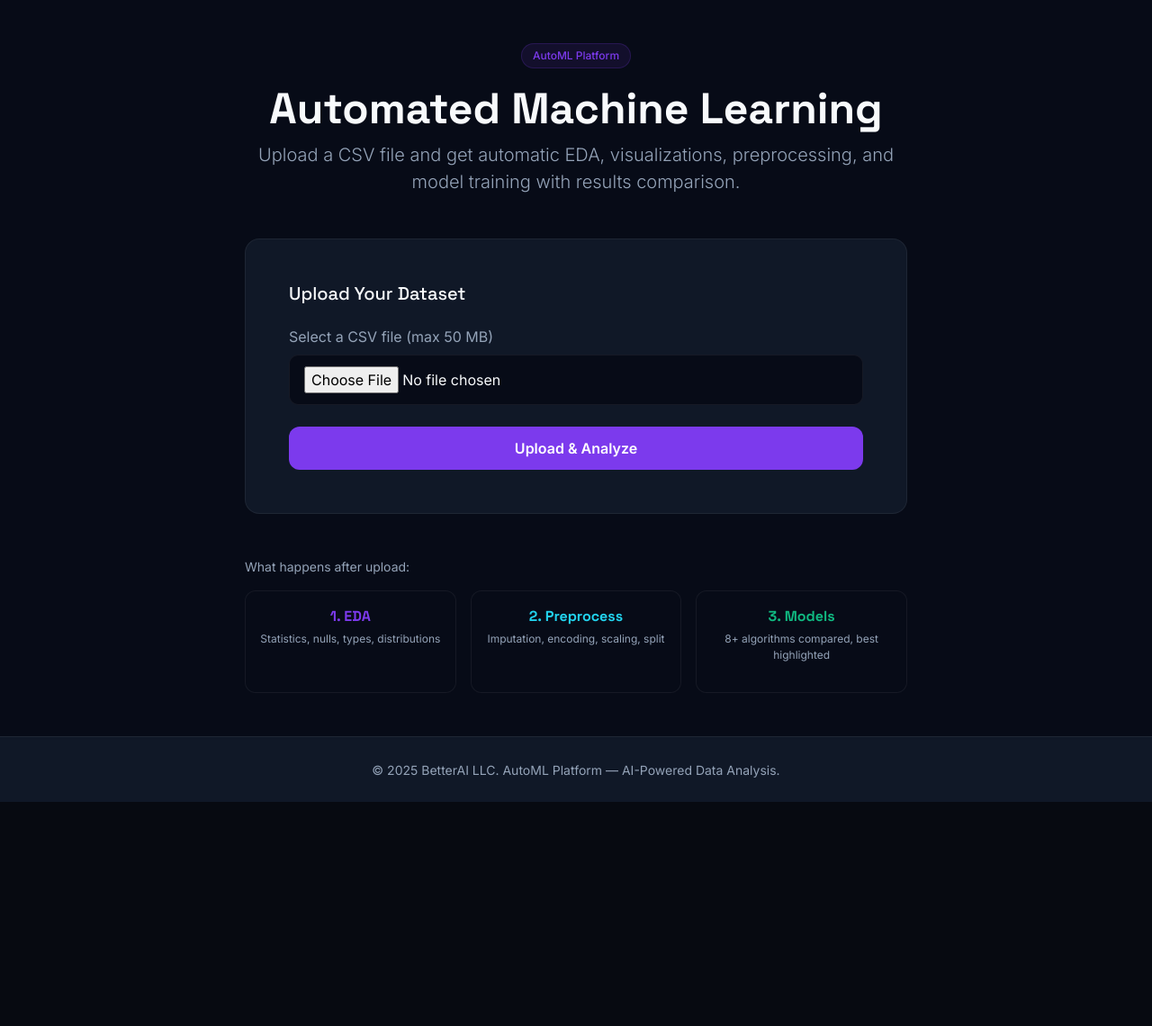
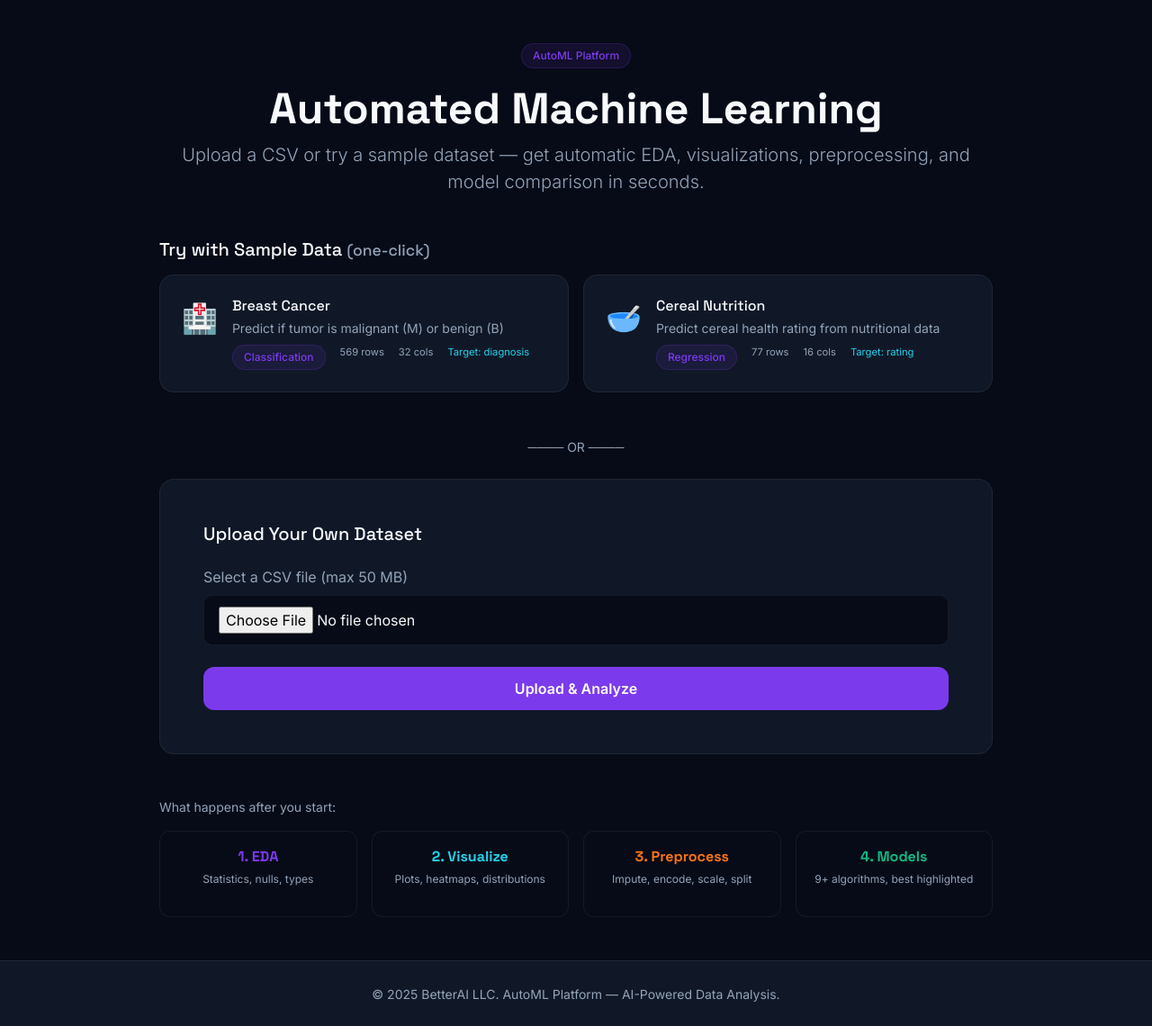
Before and after one commit to SriniPamujula/AutoML, a Flask app: page / in a window 1280 px wide. Shown: the part 56-1196 px from the top of the page at 90% size. Before the commit the page ends 947 px from the top, so only its background shows below. Run offline with Flask 3, Linux system fonts and the light colour scheme.

Commit message:
Add sample datasets: one-click analysis for Breast Cancer and Cereal without file upload

```diff
--- a/app.py
+++ b/app.py
@@ -28,8 +28,110 @@ def create_app(config_class=Config):
 
     @app.route('/', methods=['GET'])
     def index():
-        """Home page with upload form."""
-        return render_template('index.html')
+        """Home page with upload form and sample datasets."""
+        from content.samples import SAMPLE_DATASETS
+        return render_template('index.html', samples=SAMPLE_DATASETS)
+
+    @app.route('/sample/<sample_id>', methods=['GET'])
+    def run_sample(sample_id):
+        """Run analysis on a pre-configured sample dataset."""
+        from content.samples import SAMPLE_DATASETS
+        from upload_handler import detect_task_type
+        from eda_module import analyze as run_eda
+        from visualization_module import generate_boxplot, generate_heatmap, generate_countplots
+        from wrangling_module import preprocess
+        from training_module import train_classification_models, train_regression_models
+        from results_module import compile_results
+
+        # Find the sample
+        sample = next((s for s in SAMPLE_DATASETS if s['id'] == sample_id), None)
+        if not sample:
+            return render_template('error.html', error_message='Sample dataset not found.')
+
+        file_path = os.path.join(os.path.dirname(__file__), 'Data', sample['file'])
+        if not os.path.exists(file_path):
+            return render_template('error.html', error_message='Sample data file missing on server.')
+
+        target_column = sample['target']
+
+        try:
+            df = pd.read_csv(file_path)
+            filename = sample['file']
+            output_dir = app.config['GENERATED_IMAGES_FOLDER']
+
+            task_type = detect_task_type(df[target_column])
+            eda_results = run_eda(df, target_column)
+
+            df_numeric = df.select_dtypes(include=['number'])
+            df_categorical = df.select_dtypes(include=['object', 'category', 'bool'])
+
+            boxplot_path = ''
+            if not df_numeric.empty:
+                boxplot_path = generate_boxplot(df_numeric, os.path.join(output_dir, 'boxplot.png'))
+
+            heatmap_path = ''
+            if df_numeric.shape[1] >= 2:
+                heatmap_path = generate_heatmap(df_numeric, target_column, os.path.join(output_dir, 'heatmap.png'))
+
+            countplot_paths = []
+            if not df_categorical.empty:
+                countplot_paths = generate_countplots(df_categorical, output_dir)
+
+            preprocessed = preprocess(df, target_column)
+
+            if task_type == 'classification':
+                model_results = train_classification_models(
+                    preprocessed.X_train, preprocessed.y_train,
+                    preprocessed.X_test, preprocessed.y_test
+                )
+            else:
+                model_results = train_regression_models(
+                    preprocessed.X_train, preprocessed.y_train,
+                    preprocessed.X_test, preprocessed.y_test
+                )
+
+            comparison = compile_results(
+                model_results, task_type,
+                preprocessed.X_test, preprocessed.y_test,
+                output_dir
+            )
+
+            head_html = eda_results.head.to_html(classes='table table-sm table-dark-custom', index=False)
+            describe_html = eda_results.describe.to_html(classes='table table-sm table-dark-custom')
+            comparison_html = comparison.comparison_table.to_html(classes='table table-sm table-dark-custom', index=False, float_format='%.4f')
+            predictions_html = comparison.sample_predictions.to_html(classes='table table-sm table-dark-custom', index=False)
+
+            def read_plotly_html(path):
+                if not path or not os.path.exists(path):
+                    return ''
+                with open(path, 'r', encoding='utf-8') as f:
+                    return f.read()
+
+            return render_template(
+                'results.html',
+                filename=filename,
+                target_column=target_column,
+                task_type=task_type,
+                eda=eda_results,
+                total_nulls=int(eda_results.null_counts.sum()),
+                duplicates_removed=preprocessed.duplicates_removed,
+                head_html=head_html,
+                describe_html=describe_html,
+                boxplot_html=read_plotly_html(boxplot_path),
+                heatmap_html=read_plotly_html(heatmap_path),
+                countplot_htmls=[read_plotly_html(p) for p in countplot_paths],
+                best_model_name=comparison.best_model_name,
+                best_metrics=comparison.best_model_metrics,
+                chart_html=read_plotly_html(comparison.chart_path),
+                comparison_html=comparison_html,
+                predictions_html=predictions_html,
+            )
+
+        except (ValidationError, PreprocessingError, TrainingError) as e:
+            return render_template('error.html', error_message=str(e))
+        except Exception as e:
+            logger.exception(f'Error running sample {sample_id}: {e}')
+            return render_template('error.html', error_message='An error occurred. Please try again.')
 
     @app.route('/upload', methods=['POST'])
     def upload():
--- /dev/null
+++ b/content/samples.py
@@ -0,0 +1,26 @@
+"""Sample datasets configuration."""
+
+SAMPLE_DATASETS = [
+    {
+        'id': 'breast-cancer',
+        'name': 'Breast Cancer',
+        'icon': '🏥',
+        'task_type': 'Classification',
+        'rows': 569,
+        'columns': 32,
+        'target': 'diagnosis',
+        'description': 'Predict if tumor is malignant (M) or benign (B)',
+        'file': 'breast-cancer-data.csv',
+    },
+    {
+        'id': 'cereal',
+        'name': 'Cereal Nutrition',
+        'icon': '🥣',
+        'task_type': 'Regression',
+        'rows': 77,
+        'columns': 16,
+        'target': 'rating',
+        'description': 'Predict cereal health rating from nutritional data',
+        'file': 'cereal.csv',
+    },
+]
--- a/templates/index.html
+++ b/templates/index.html
@@ -2,20 +2,56 @@
 {% block title %}Upload Dataset{% endblock %}
 {% block content %}
 <div class="row justify-content-center">
-    <div class="col-lg-8">
+    <div class="col-lg-10">
         <div class="text-center mb-5">
             <span class="badge-primary mb-3 d-inline-block">AutoML Platform</span>
             <h1 class="display-5 fw-bold" style="font-family: 'Space Grotesk', sans-serif;">
                 Automated Machine Learning
             </h1>
             <p class="lead text-muted-custom">
-                Upload a CSV file and get automatic EDA, visualizations,
-                preprocessing, and model training with results comparison.
+                Upload a CSV or try a sample dataset — get automatic EDA, visualizations,
+                preprocessing, and model comparison in seconds.
             </p>
         </div>
 
+        <!-- Sample Datasets -->
+        <div class="mb-5">
+            <h2 class="h5 mb-3" style="font-family: 'Space Grotesk', sans-serif;">
+                Try with Sample Data <span class="text-muted-custom small">(one-click)</span>
+            </h2>
+            <div class="row g-3">
+                {% for sample in samples %}
+                <div class="col-md-6">
+                    <a href="/sample/{{ sample.id }}" class="text-decoration-none">
+                        <div class="card-dark p-4 h-100" style="cursor: pointer;">
+                            <div class="d-flex align-items-start gap-3">
+                                <span style="font-size: 2rem;">{{ sample.icon }}</span>
+                                <div class="flex-1">
+                                    <h3 class="h6 mb-1" style="color: var(--text);">{{ sample.name }}</h3>
+                                    <p class="small mb-2" style="color: var(--muted);">{{ sample.description }}</p>
+                                    <div class="d-flex gap-3 flex-wrap" style="font-size: 0.7rem;">
+                                        <span class="badge-primary">{{ sample.task_type }}</span>
+                                        <span style="color: var(--muted);">{{ sample.rows }} rows</span>
+                                        <span style="color: var(--muted);">{{ sample.columns }} cols</span>
+                                        <span style="color: var(--secondary);">Target: {{ sample.target }}</span>
+                                    </div>
+                                </div>
+                            </div>
+                        </div>
+                    </a>
+                </div>
+                {% endfor %}
+            </div>
+        </div>
+
+        <!-- Divider -->
+        <div class="text-center my-4">
+            <span class="text-muted-custom small">──── OR ────</span>
+        </div>
+
+        <!-- Upload Form -->
         <div class="card-dark p-5">
-            <h2 class="h5 mb-4" style="font-family: 'Space Grotesk', sans-serif;">Upload Your Dataset</h2>
+            <h2 class="h5 mb-4" style="font-family: 'Space Grotesk', sans-serif;">Upload Your Own Dataset</h2>
             <form action="{{ url_for('upload') }}" method="POST" enctype="multipart/form-data" id="upload-form">
                 <div class="mb-4">
                     <label for="file" class="form-label text-muted-custom">Select a CSV file (max 50 MB)</label>
@@ -25,25 +61,32 @@
             </form>
         </div>
 
+        <!-- What happens -->
         <div class="mt-5">
-            <p class="text-muted-custom small mb-3">What happens after upload:</p>
+            <p class="text-muted-custom small mb-3">What happens after you start:</p>
             <div class="row g-3">
-                <div class="col-md-4">
+                <div class="col-md-3">
                     <div class="stat-card h-100">
                         <div class="stat-value" style="color: var(--primary); font-size:1rem;">1. EDA</div>
-                        <p class="stat-label">Statistics, nulls, types, distributions</p>
+                        <p class="stat-label">Statistics, nulls, types</p>
                     </div>
                 </div>
-                <div class="col-md-4">
+                <div class="col-md-3">
                     <div class="stat-card h-100">
-                        <div class="stat-value" style="color: var(--secondary); font-size:1rem;">2. Preprocess</div>
-                        <p class="stat-label">Imputation, encoding, scaling, split</p>
+                        <div class="stat-value" style="color: var(--secondary); font-size:1rem;">2. Visualize</div>
+                        <p class="stat-label">Plots, heatmaps, distributions</p>
                     </div>
                 </div>
-                <div class="col-md-4">
+                <div class="col-md-3">
                     <div class="stat-card h-100">
-                        <div class="stat-value" style="color: var(--success); font-size:1rem;">3. Models</div>
-                        <p class="stat-label">8+ algorithms compared, best highlighted</p>
+                        <div class="stat-value" style="color: var(--accent); font-size:1rem;">3. Preprocess</div>
+                        <p class="stat-label">Impute, encode, scale, split</p>
+                    </div>
+                </div>
+                <div class="col-md-3">
+                    <div class="stat-card h-100">
+                        <div class="stat-value" style="color: var(--success); font-size:1rem;">4. Models</div>
+                        <p class="stat-label">9+ algorithms, best highlighted</p>
                     </div>
                 </div>
             </div>
```
Also changed, not shown: content/__init__.py (added).
